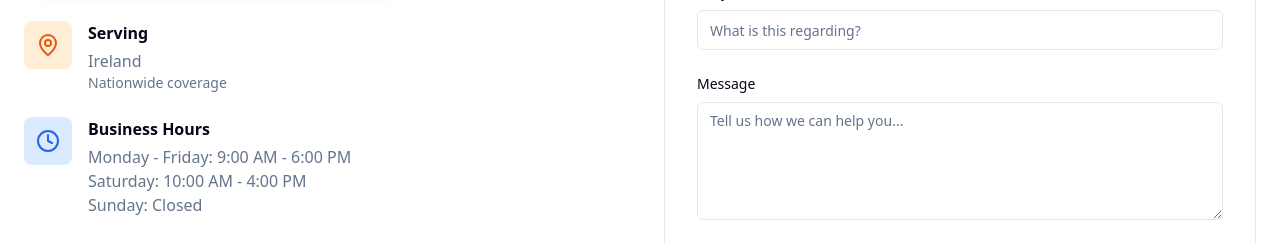
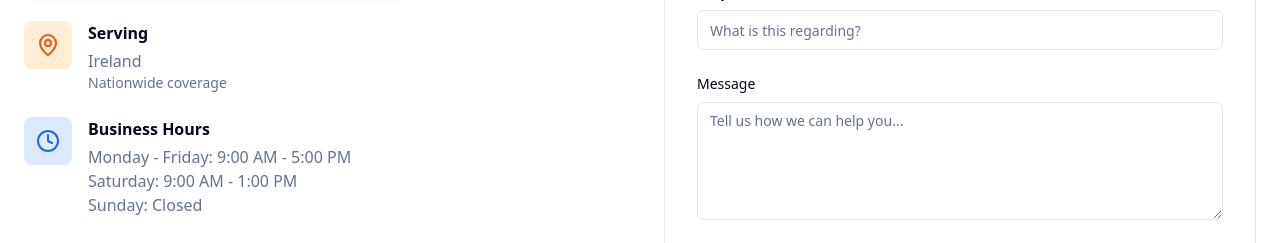
Before and after one commit to James-Drum1/likeness-web-craft, a React (Vite) app: page /contact in a window 1280 px wide. Shown: the part 800-1043 px from the top of the page. Built offline with nearby package versions, Linux system fonts and the light colour scheme.

Commit message:
Update business hours
Change business hours to Monday-Friday 9 AM to 5 PM, and Saturday 9 AM to 1 PM.

```diff
--- a/src/pages/ContactUs.tsx
+++ b/src/pages/ContactUs.tsx
@@ -151,8 +151,8 @@ const ContactUs = () => {
                   </div>
                   <div>
                     <h3 className="font-semibold text-foreground mb-1">Business Hours</h3>
-                    <p className="text-muted-foreground">Monday - Friday: 9:00 AM - 6:00 PM</p>
-                    <p className="text-muted-foreground">Saturday: 10:00 AM - 4:00 PM</p>
+                    <p className="text-muted-foreground">Monday - Friday: 9:00 AM - 5:00 PM</p>
+                    <p className="text-muted-foreground">Saturday: 9:00 AM - 1:00 PM</p>
                     <p className="text-muted-foreground">Sunday: Closed</p>
                   </div>
                 </div>
```
